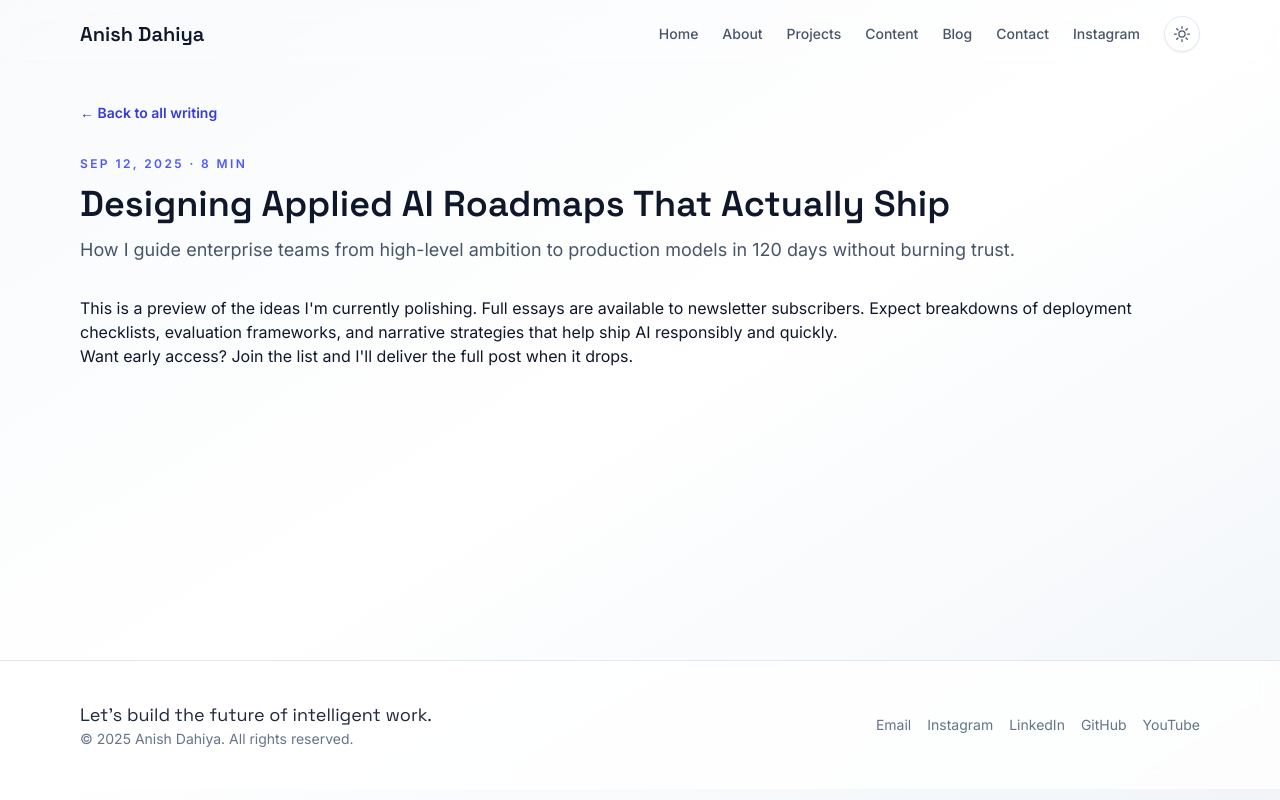
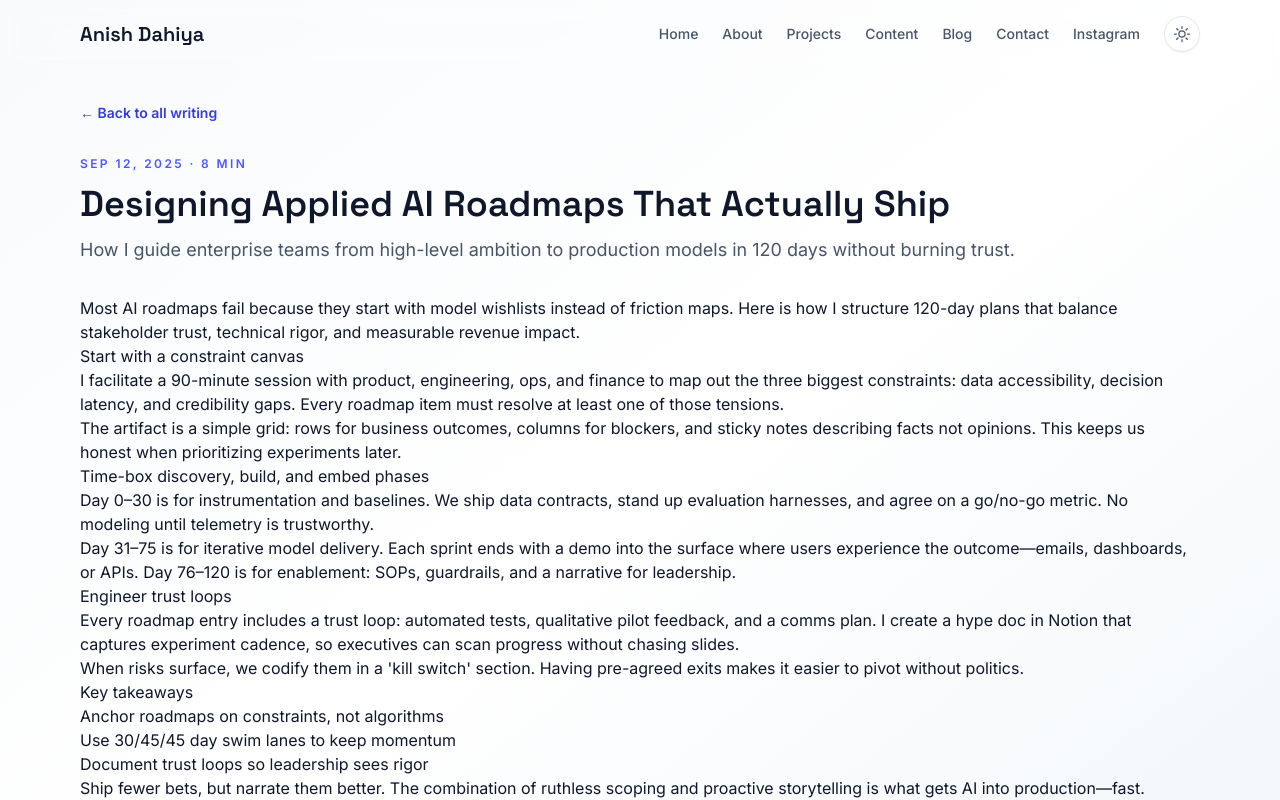
Before and after one commit to anishdahiya1/anishdahiya.in, a Next.js app: page /blog/applied-ai-roadmaps in a window 1280 px wide. Shown: the top 800 px of the page. Built offline with nearby package versions, Linux system fonts and the light colour scheme.

Commit message:
Initial full project uploadssssddssggghgfhddfccffffdffd

```diff
--- a/app/blog/[slug]/page.tsx
+++ b/app/blog/[slug]/page.tsx
@@ -6,6 +6,118 @@ import type { Metadata } from "next";
 
 type BlogPageProps = {
   params: { slug: string };
+};
+
+type ArticleBody = {
+  intro: string;
+  sections: { heading: string; paragraphs: string[] }[];
+  keyTakeaways: string[];
+  closing: string;
+};
+
+const articleBodies: Record<string, ArticleBody> = {
+  "applied-ai-roadmaps": {
+    intro:
+      "Most AI roadmaps fail because they start with model wishlists instead of friction maps. Here is how I structure 120-day plans that balance stakeholder trust, technical rigor, and measurable revenue impact.",
+    sections: [
+      {
+        heading: "Start with a constraint canvas",
+        paragraphs: [
+          "I facilitate a 90-minute session with product, engineering, ops, and finance to map out the three biggest constraints: data accessibility, decision latency, and credibility gaps. Every roadmap item must resolve at least one of those tensions.",
+          "The artifact is a simple grid: rows for business outcomes, columns for blockers, and sticky notes describing facts not opinions. This keeps us honest when prioritizing experiments later."
+        ]
+      },
+      {
+        heading: "Time-box discovery, build, and embed phases",
+        paragraphs: [
+          "Day 0–30 is for instrumentation and baselines. We ship data contracts, stand up evaluation harnesses, and agree on a go/no-go metric. No modeling until telemetry is trustworthy.",
+          "Day 31–75 is for iterative model delivery. Each sprint ends with a demo into the surface where users experience the outcome—emails, dashboards, or APIs. Day 76–120 is for enablement: SOPs, guardrails, and a narrative for leadership."
+        ]
+      },
+      {
+        heading: "Engineer trust loops",
+        paragraphs: [
+          "Every roadmap entry includes a trust loop: automated tests, qualitative pilot feedback, and a comms plan. I create a hype doc in Notion that captures experiment cadence, so executives can scan progress without chasing slides.",
+          "When risks surface, we codify them in a 'kill switch' section. Having pre-agreed exits makes it easier to pivot without politics."
+        ]
+      }
+    ],
+    keyTakeaways: [
+      "Anchor roadmaps on constraints, not algorithms",
+      "Use 30/45/45 day swim lanes to keep momentum",
+      "Document trust loops so leadership sees rigor"
+    ],
+    closing:
+      "Ship fewer bets, but narrate them better. The combination of ruthless scoping and proactive storytelling is what gets AI into production—fast."
+  },
+  "ml-systems-architecture": {
+    intro:
+      "This is the reference stack I lean on when teams need a pragmatic ML platform without a 12-month platform rewrite. It's composable, cloud-agnostic, and optimizes for fast iteration cycles.",
+    sections: [
+      {
+        heading: "Feature plane as the source of truth",
+        paragraphs: [
+          "Raw events land in an immutable object store. A lightweight feature service (think Feast or a custom Redis + DuckDB combo) version-controls transformations and guarantees training/serving parity.",
+          "Every feature view ships with validation tests and ownership metadata so domain teams can self-serve without stepping on each other."
+        ]
+      },
+      {
+        heading: "Training and evaluation mesh",
+        paragraphs: [
+          "Orchestration runs on Dagster because typing + software-defined assets make lineage obvious. Jobs produce artifacts—models, metrics, explainer plots—pushed into MLflow.",
+          "Evaluations are treated like first-class citizens: regression tests compare new models against production data slices before promotion."
+        ]
+      },
+      {
+        heading: "Inference, observability, and governance",
+        paragraphs: [
+          "Online services run as FastAPI containers with a shared inference SDK. Batch consumers use the same SDK inside Spark or Snowflake tasks, so guardrails are consistent.",
+          "Telemetry feeds an OpenTelemetry collector that powers Grafana dashboards, drift alerts, and cost tracking. Access is enforced via short-lived tokens issued by the platform team."
+        ]
+      }
+    ],
+    keyTakeaways: [
+      "Version everything: features, models, prompts, docs",
+      "Treat evaluations like CI—not optional demos",
+      "Observability is as important as accuracy when scaling"
+    ],
+    closing:
+      "Great architecture is boring by design. Aim for legibility, paved paths, and the ability to swap components without rewriting the world."
+  },
+  "content-flywheel": {
+    intro:
+      "I run a content flywheel while leading data teams by batching energy, codifying prompts, and automating the dull parts. Here's the operating system.",
+    sections: [
+      {
+        heading: "Define the thesis and voice",
+        paragraphs: [
+          "Every quarter I pick three themes: applied AI, systems for builders, and creator business mechanics. Anything outside gets parked. This protects creative focus.",
+          "Voice is scripted in a 'tone board'—short, direct sentences with concrete metrics. It keeps GPT assistants and collaborators aligned with how I speak."
+        ]
+      },
+      {
+        heading: "Capture > polish",
+        paragraphs: [
+          "Daily capture sessions happen in mem.ai. I drop voice notes, screenshots, and code snippets tagged by theme. Once a week I promote the most resonant notes into outlines.",
+          "Automation handles formatting: a custom script turns outline headings into LinkedIn carousels, newsletter drafts, and video shot lists."
+        ]
+      },
+      {
+        heading: "Ship consistently without burning out",
+        paragraphs: [
+          "Content drops run on a kanban: capture → outline → draft → publish → repurpose. Each state has templates, so collaborators can step in.",
+          "A feedback ritual closes the loop: I log hook performance, watch time, and replies inside Airtable to decide what to double down on next week."
+        ]
+      }
+    ],
+    keyTakeaways: [
+      "Focus on three themes per quarter",
+      "Automate formatting so creativity stays high",
+      "Track performance like a product funnel"
+    ],
+    closing:
+      "A flywheel is just a series of small systems. Once capture, editing, and distribution run on rails, you can show up as a creator without sacrificing your day job."
+  }
 };
 
 export async function generateStaticParams() {
@@ -31,6 +143,11 @@ export async function generateMetadata({ params }: BlogPageProps): Promise<Metad
 export default async function BlogPostPage({ params }: BlogPageProps) {
   const { slug } = params;
   const entry = blogPosts.find((post) => post.slug === slug) ?? notFound();
+  const article = articleBodies[slug];
+
+  if (!article) {
+    return notFound();
+  }
 
   return (
     <article className="space-y-8">
@@ -47,12 +164,22 @@ export default async function BlogPostPage({ params }: BlogPageProps) {
         <p className="text-lg text-slate-600 dark:text-slate-300">{entry.summary}</p>
       </header>
       <section className="prose prose-slate max-w-none dark:prose-invert">
-        <p>
-          This is a preview of the ideas I'm currently polishing. Full essays are available to newsletter subscribers. Expect breakdowns of deployment checklists, evaluation frameworks, and narrative strategies that help ship AI responsibly and quickly.
-        </p>
-        <p>
-          Want early access? <a href="https://anishdahiya.in/newsletter">Join the list</a> and I'll deliver the full post when it drops.
-        </p>
+        <p>{article.intro}</p>
+        {article.sections.map((section) => (
+          <div key={section.heading}>
+            <h2>{section.heading}</h2>
+            {section.paragraphs.map((paragraph) => (
+              <p key={paragraph}>{paragraph}</p>
+            ))}
+          </div>
+        ))}
+        <h3>Key takeaways</h3>
+        <ul>
+          {article.keyTakeaways.map((item) => (
+            <li key={item}>{item}</li>
+          ))}
+        </ul>
+        <p>{article.closing}</p>
       </section>
     </article>
   );
--- a/lib/data.ts
+++ b/lib/data.ts
@@ -199,7 +199,7 @@ export const socials = {
   youtube: "https://www.youtube.com/@AnishDahiya8",
   linkedin: "https://www.linkedin.com/in/anishdahiya7/",
   github: "https://github.com/anishdahiya1",
-  instagram: "https://www.instagram.com/anishdahiya08/"
+  instagram: "https://www.instagram.com/anishdahiya16/"
 };
 
 export const blogPosts: BlogPost[] = [
```
